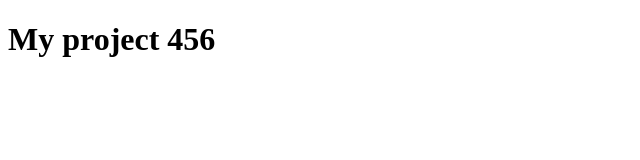
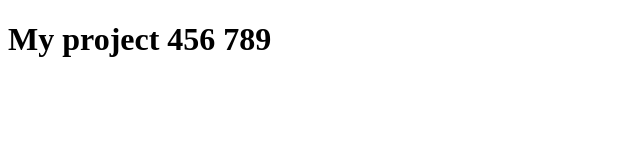
Before and after one commit to ArturNagaycev/my-project, a plain HTML site: page index.html in a window 1280 px wide. Shown: the full height of the page, 0-640 px from the left. Drawn offline with Linux system fonts and the light colour scheme.

Commit message:
789 was added

```diff
--- a/index.html
+++ b/index.html
@@ -7,6 +7,6 @@
   <title>My project</title>
 </head>
 <body>
-  <h1>My project 456</h1>
+  <h1>My project 456 789</h1>
 </body>
 </html>
```
